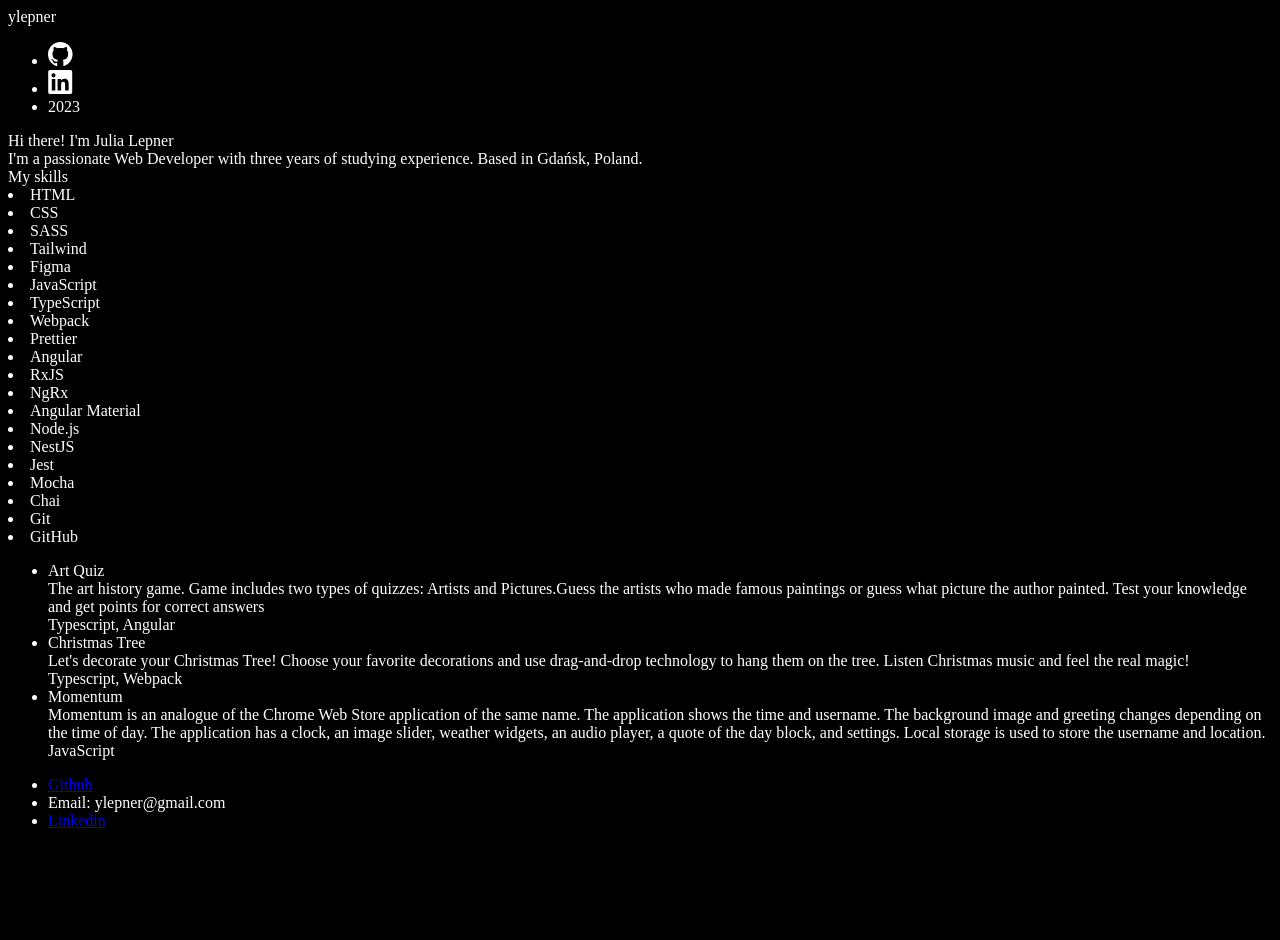
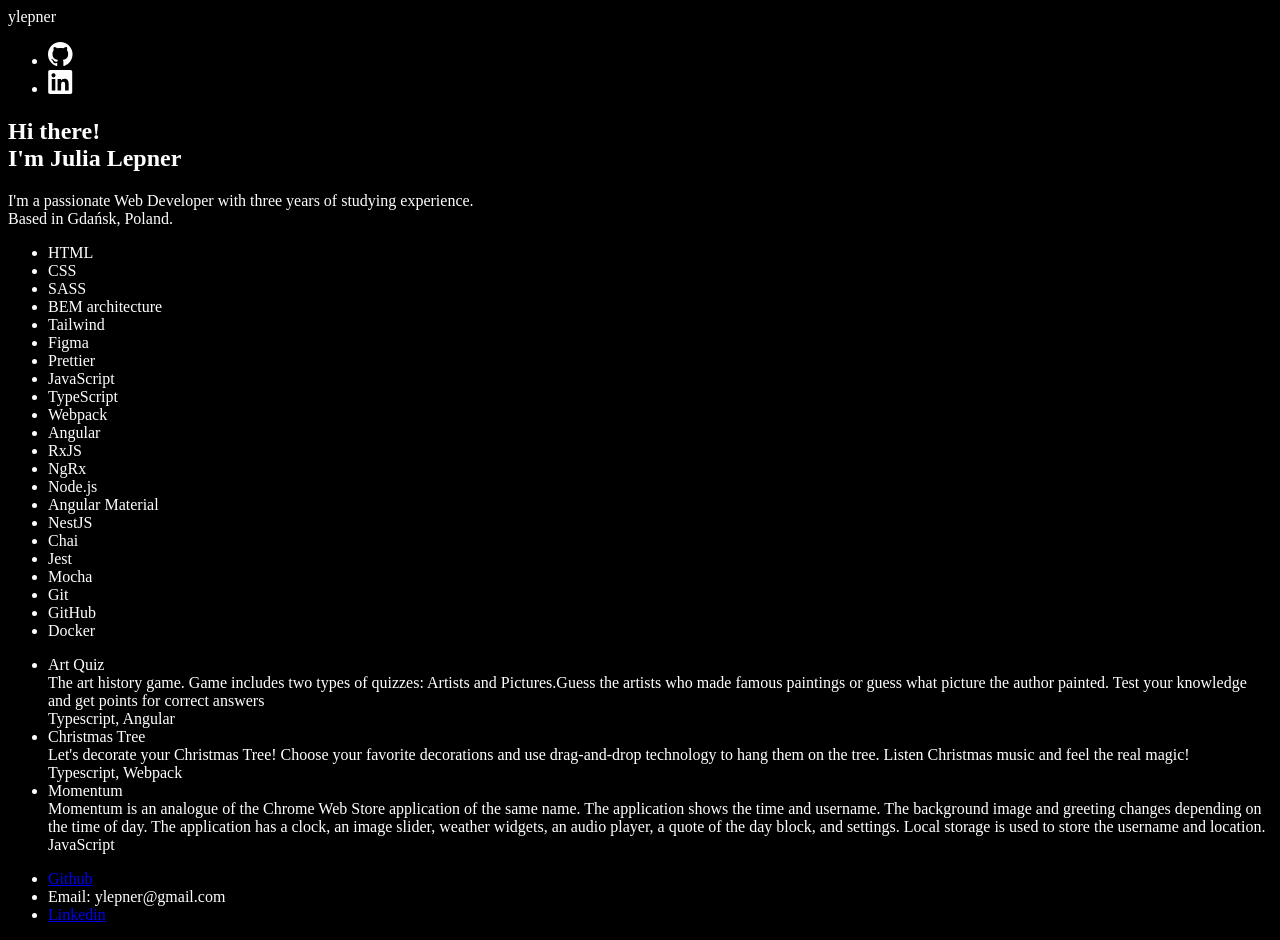
Before and after one commit to ylepner/cv, a plain HTML site: page src/index.html in a window 1280 px wide. Before the commit the page ends 846 px from the top, so only its background shows below. Drawn offline with Linux system fonts and the light colour scheme.

Commit message:
feat: update html

```diff
--- a/src/index.html
+++ b/src/index.html
@@ -7,63 +7,75 @@
 
   <link rel="icon" type="image/png" sizes="32x32" href="./assets/favicon-32x32.png">
   <link rel="stylesheet" href="index.css">
-
+  <link rel="preconnect" href="https://fonts.googleapis.com">
+  <link rel="preconnect" href="https://fonts.gstatic.com" crossorigin>
+  <link rel="preconnect" href="https://fonts.googleapis.com">
+  <link rel="preconnect" href="https://fonts.gstatic.com" crossorigin>
+  <link href='https://fonts.googleapis.com/css?family=Space Grotesk' rel='stylesheet'>
   <title>Portfolio Julia Lepner</title>
 </head>
 
 <body>
   <header class="header">
-    <div class="wrapper wrapper-header">
+    <div class="wrapper wrapper-header flex">
       <div class="title">ylepner</div>
-      <ul class="header-links">
-        <li> <a href="https://github.com/ylepner" target="blank"><img class="github-icon" src="./assets/icon-github.svg"
-              alt="Github logo"></a>
+      <div class="list-wrapper flex">
+        <ul class="header-links list flex">
+          <li> <a href="https://github.com/ylepner" target="blank"><img class="github-icon"
+                src="./assets/icon-github.svg" alt="Github logo"></a>
           </li>
           <li>
             <a href="https://www.linkedin.com/in/julia-lepner/" target="blank"><img class="linkedin-icon"
                 src="./assets/icon-linkedin.svg" alt="Github logo"></a>
           </li>
-        <li class="year">2023</li>
+          <!-- <li class="year">2023</li> -->
         </ul>
+      </div>
     </div>
     <main>
       <section class="promo">
         <div class="wrapper wrapper-promo">
           <div class="promo-content">
-            <div class="promo-h1">Hi there! I'm Julia Lepner</div>
-            <div class="promo-p">I'm a passionate Web Developer with three years of studying experience. Based in
-              Gdańsk, Poland. </div>
+            <h1 class="promo-h1 promo-title h1">Hi there! <br> I'm <span class="name">Julia Lepner</span> </h1>
+            <p class="promo-p">I'm a passionate Web Developer with three years of studying experience. <br> Based in
+              Gdańsk, Poland. </p>
+          </div>
+          <div class="photo">
           </div>
         </div>
       </section>
       <section class="skills">
         <div class="wrapper wrapper-skills">
-          <div class="skills-title">My skills</div>
-          <li>HTML</li>
-          <li>CSS</li>
-          <li>SASS</li>
-          <li>Tailwind</li>
-          <li>Figma</li>
-          <li>JavaScript</li>
-          <li>TypeScript</li>
-          <li>Webpack</li>
-          <li>Prettier</li>
-          <li>Angular</li>
-          <li>RxJS</li>
-          <li>NgRx</li>
-          <li>Angular Material</li>
-          <li>Node.js</li>
-          <li>NestJS</li>
-          <li>Jest</li>
-          <li>Mocha</li>
-          <li>Chai</li>
-          <li>Git</li>
-          <li>GitHub</li>
+          <!-- <div class="skills-title">My skills</div> -->
+          <ul class="list skills-list">
+            <li class="f3">HTML</li>
+            <li class="f3">CSS</li>
+            <li class="f3">SASS</li>
+            <li class="f3">BEM architecture</li>
+            <li class="f3">Tailwind</li>
+            <li class="f3">Figma</li>
+            <li class="f3">Prettier</li>
+            <li class="f3">JavaScript</li>
+            <li class="f3">TypeScript</li>
+            <li class="f3">Webpack</li>
+            <li class="f3">Angular</li>
+            <li class="f3">RxJS</li>
+            <li class="f3">NgRx</li>
+            <li class="f3">Node.js</li>
+            <li class="f3">Angular Material</li>
+            <li class="f3">NestJS</li>
+            <li class="f3">Chai</li>
+            <li class="f3">Jest</li>
+            <li class="f3">Mocha</li>
+            <li class="f3">Git</li>
+            <li class="f3">GitHub</li>
+            <li class="f3">Docker</li>
+          </ul>
         </div>
       </section>
       <section class="projects">
         <div class="wrapper wrapper-projects">
-          <ul class="projects-list">
+          <ul class="projects-list list">
             <li class="projects-list-link"><a href="https://ylepner.github.io/art-quiz/" target="blank"></a>
               <div class="link-title">Art Quiz</div>
               <div class="link-decription">The art history game. Game includes two types of quizzes: Artists and
@@ -90,7 +102,7 @@
       </section>
       <footer class="footer">
         <div class="wrapper footer-wrapper">
-          <ul class="contacts">
+          <ul class="contacts list">
             <li class="contacts-link"><a href="https://github.com/ylepner" target="blank">Github</a></li>
             <li class="contacts-link">Email: ylepner@gmail.com</a></li>
             <li class="contacts-link"><a href="https://www.linkedin.com/in/julia-lepner/" target="blank">Linkedin</a>
```
Lines whose indentation alone changed are shown as unchanged.
